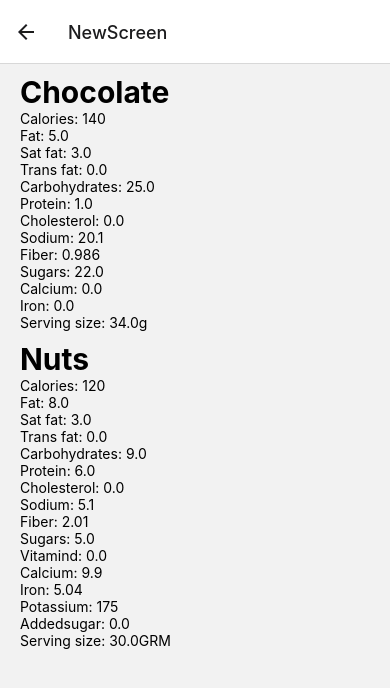
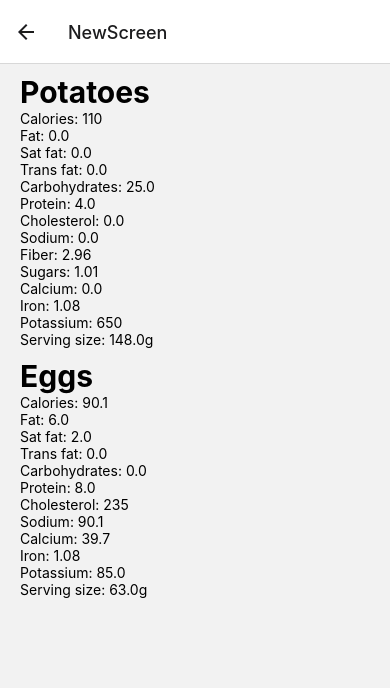
Before and after one commit to danexistsmaybe/OleHacks2024, a React Native app: screen /NewScreen in a window 390 px wide. Shown: the top 688 px of the page. Built offline with nearby package versions, Linux system fonts and the light colour scheme.

Commit message:
try again

```diff
--- a/NewScreen.js
+++ b/NewScreen.js
@@ -3,35 +3,32 @@ import { View, Text, ScrollView } from 'react-native';
 function NewScreen({ navigation }) {
   return (
     <View style={{ flex: 1, alignItems: 'left', justifyContent: 'left', paddingLeft: 20 }}>
-    <ScrollView style={{flex:1}}><Text style={{fontWeight: 'bold',fontSize: 30,marginTop: 10}}>Chocolate</Text><Text>Calories: 140</Text>
-<Text>Fat: 5.0</Text>
-<Text>Sat fat: 3.0</Text>
+    <ScrollView style={{flex:1}}><Text style={{fontWeight: 'bold',fontSize: 30,marginTop: 10}}>Potatoes</Text><Text>Calories: 110</Text>
+<Text>Fat: 0.0</Text>
+<Text>Sat fat: 0.0</Text>
 <Text>Trans fat: 0.0</Text>
 <Text>Carbohydrates: 25.0</Text>
-<Text>Protein: 1.0</Text>
+<Text>Protein: 4.0</Text>
 <Text>Cholesterol: 0.0</Text>
-<Text>Sodium: 20.1</Text>
-<Text>Fiber: 0.986</Text>
-<Text>Sugars: 22.0</Text>
+<Text>Sodium: 0.0</Text>
+<Text>Fiber: 2.96</Text>
+<Text>Sugars: 1.01</Text>
 <Text>Calcium: 0.0</Text>
-<Text>Iron: 0.0</Text>
-<Text>Serving size: 34.0g</Text>
-<Text style={{fontWeight: 'bold',fontSize: 30,marginTop: 10}}>Nuts</Text><Text>Calories: 120</Text>
-<Text>Fat: 8.0</Text>
-<Text>Sat fat: 3.0</Text>
+<Text>Iron: 1.08</Text>
+<Text>Potassium: 650</Text>
+<Text>Serving size: 148.0g</Text>
+<Text style={{fontWeight: 'bold',fontSize: 30,marginTop: 10}}>Eggs</Text><Text>Calories: 90.1</Text>
+<Text>Fat: 6.0</Text>
+<Text>Sat fat: 2.0</Text>
 <Text>Trans fat: 0.0</Text>
-<Text>Carbohydrates: 9.0</Text>
-<Text>Protein: 6.0</Text>
-<Text>Cholesterol: 0.0</Text>
-<Text>Sodium: 5.1</Text>
-<Text>Fiber: 2.01</Text>
-<Text>Sugars: 5.0</Text>
-<Text>Vitamind: 0.0</Text>
-<Text>Calcium: 9.9</Text>
-<Text>Iron: 5.04</Text>
-<Text>Potassium: 175</Text>
-<Text>Addedsugar: 0.0</Text>
-<Text>Serving size: 30.0GRM</Text>
+<Text>Carbohydrates: 0.0</Text>
+<Text>Protein: 8.0</Text>
+<Text>Cholesterol: 235</Text>
+<Text>Sodium: 90.1</Text>
+<Text>Calcium: 39.7</Text>
+<Text>Iron: 1.08</Text>
+<Text>Potassium: 85.0</Text>
+<Text>Serving size: 63.0g</Text>
 </ScrollView></View>
 );
 }
```
